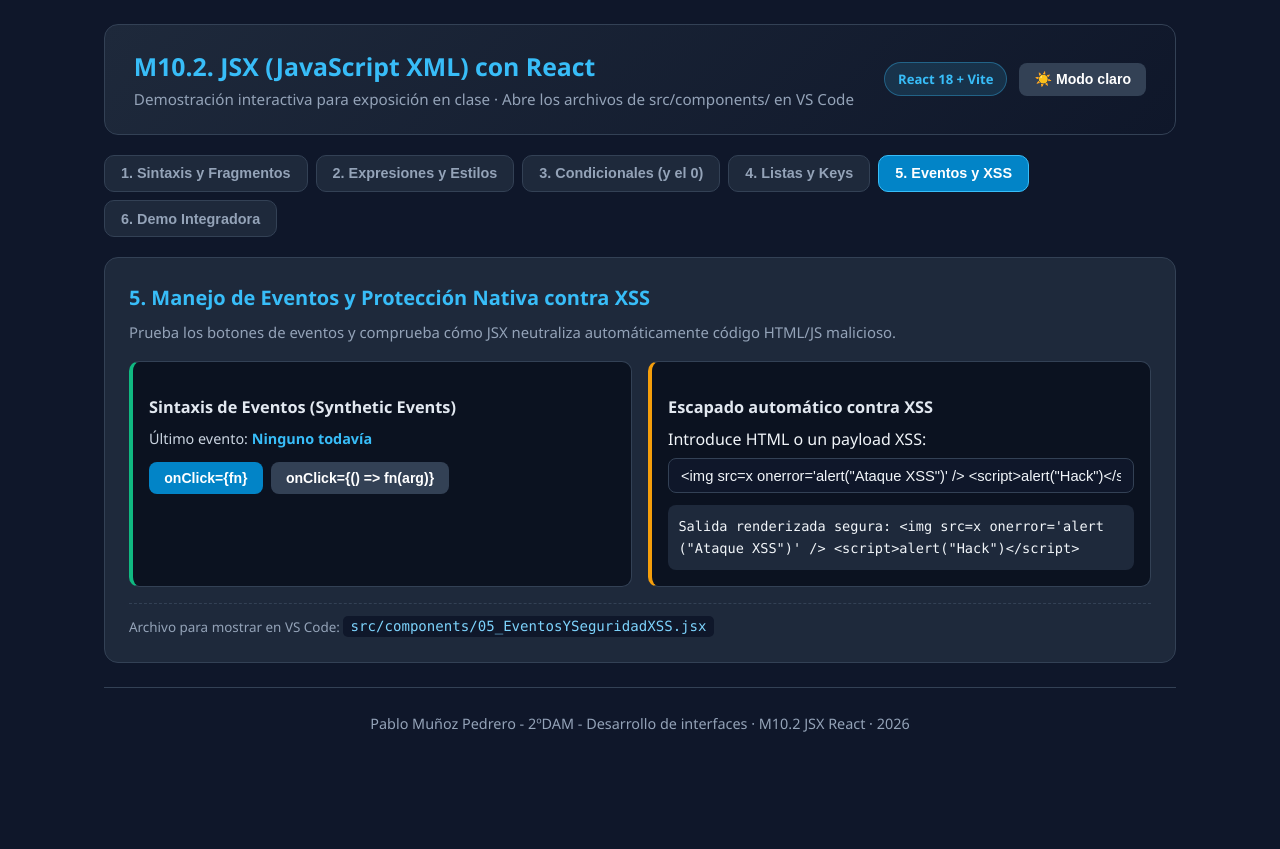
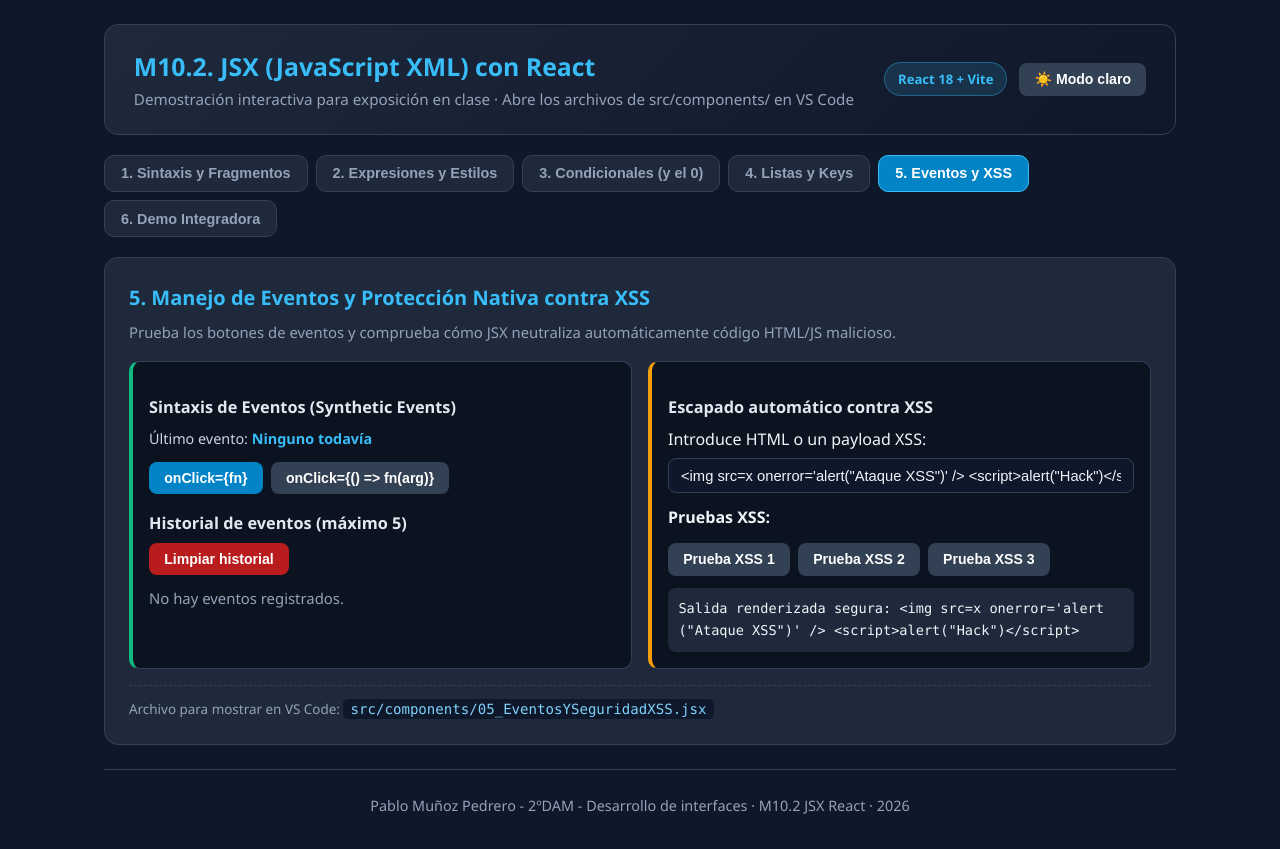
Before and after one commit to Pbloo92/m10-2-jsx-react-demo-, a React (Vite) app: page / in a window 1280 px wide. Both pictures are taken after a click on the button "5. Eventos y XSS". Before the commit the page ends 800 px from the top, so only its background shows below. Built offline with nearby package versions, Linux system fonts and the light colour scheme.

Commit message:
feat: ticket 06 historial de eventos y pruebas XSS

```diff
--- a/src/components/05_EventosYSeguridadXSS.jsx
+++ b/src/components/05_EventosYSeguridadXSS.jsx
@@ -1,3 +1,4 @@
+
 import { useState } from 'react';
 
 // ============================================================================
@@ -17,18 +18,43 @@ import { useState } from 'react';
 
 export default function EventosYSeguridadXSS() {
   const [ultimoEvento, setUltimoEvento] = useState('Ninguno todavía');
+  const [historial, setHistorial] = useState([]);
   const [entradaUsuario, setEntradaUsuario] = useState(
     "<img src=x onerror='alert(\"Ataque XSS\")' /> <script>alert(\"Hack\")</script>"
   );
 
+  // Registramos el evento y conservamos únicamente los últimos 5
+  const registrarEvento = (mensaje) => {
+    const evento = `${mensaje} a las ${new Date().toLocaleTimeString()}`;
+    setUltimoEvento(evento);
+    setHistorial((prev) => [evento, ...prev].slice(0, 5));
+  };
+
   // Manejador sin parámetros (se pasa como referencia: onClick={manejarClickSimple})
   const manejarClickSimple = () => {
-    setUltimoEvento(`Clic simple registrado a las ${new Date().toLocaleTimeString()}`);
+    registrarEvento('Clic simple registrado');
   };
 
   // Manejador con parámetros (requiere función flecha: onClick={() => manejarConParametro(...)})
   const manejarConParametro = (accion) => {
-    setUltimoEvento(`Acción ejecutada con parámetro: "${accion}"`);
+    registrarEvento(`Acción ejecutada con parámetro: "${accion}"`);
+  };
+
+  // Cadenas de prueba XSS: se muestran como texto, no se ejecutan
+  const pruebasXSS = [
+    '<script>alert("XSS")</script>',
+    '<img src=x onerror=alert("XSS")>',
+    '<svg onload=alert("XSS")></svg>'
+  ];
+
+  const cargarPruebaXSS = (payload) => {
+    setEntradaUsuario(payload);
+    registrarEvento('Payload XSS de prueba seleccionado');
+  };
+
+  const limpiarHistorial = () => {
+    setHistorial([]);
+    setUltimoEvento('Ninguno todavía');
   };
 
   return (
@@ -58,6 +84,30 @@ export default function EventosYSeguridadXSS() {
               onClick=&#123;() =&gt; fn(arg)&#125;
             </button>
           </div>
+
+          <h3 style={{ marginTop: '1rem' }}>Historial de eventos (máximo 5)</h3>
+          <button
+            type="button"
+            className="btn btn-danger"
+            onClick={limpiarHistorial}
+            disabled={historial.length === 0}
+          >
+            Limpiar historial
+          </button>
+
+          {historial.length === 0 ? (
+            <p className="subtitle" style={{ marginTop: '0.75rem' }}>
+              No hay eventos registrados.
+            </p>
+          ) : (
+            <ul className="list" style={{ marginTop: '0.75rem' }}>
+              {historial.map((evento, index) => (
+                <li key={`${evento}-${index}`} className="list-item">
+                  {evento}
+                </li>
+              ))}
+            </ul>
+          )}
         </div>
 
         <div className="box box-warn">
@@ -70,6 +120,23 @@ export default function EventosYSeguridadXSS() {
             value={entradaUsuario}
             onChange={(e) => setEntradaUsuario(e.target.value)}
           />
+
+          <p style={{ marginTop: '0.75rem' }}>
+            <strong>Pruebas XSS:</strong>
+          </p>
+          <div className="btn-row">
+            {pruebasXSS.map((payload, index) => (
+              <button
+                key={index}
+                type="button"
+                className="btn btn-secondary"
+                onClick={() => cargarPruebaXSS(payload)}
+              >
+                Prueba XSS {index + 1}
+              </button>
+            ))}
+          </div>
+
           <div
             style={{
               marginTop: '0.75rem',
```
